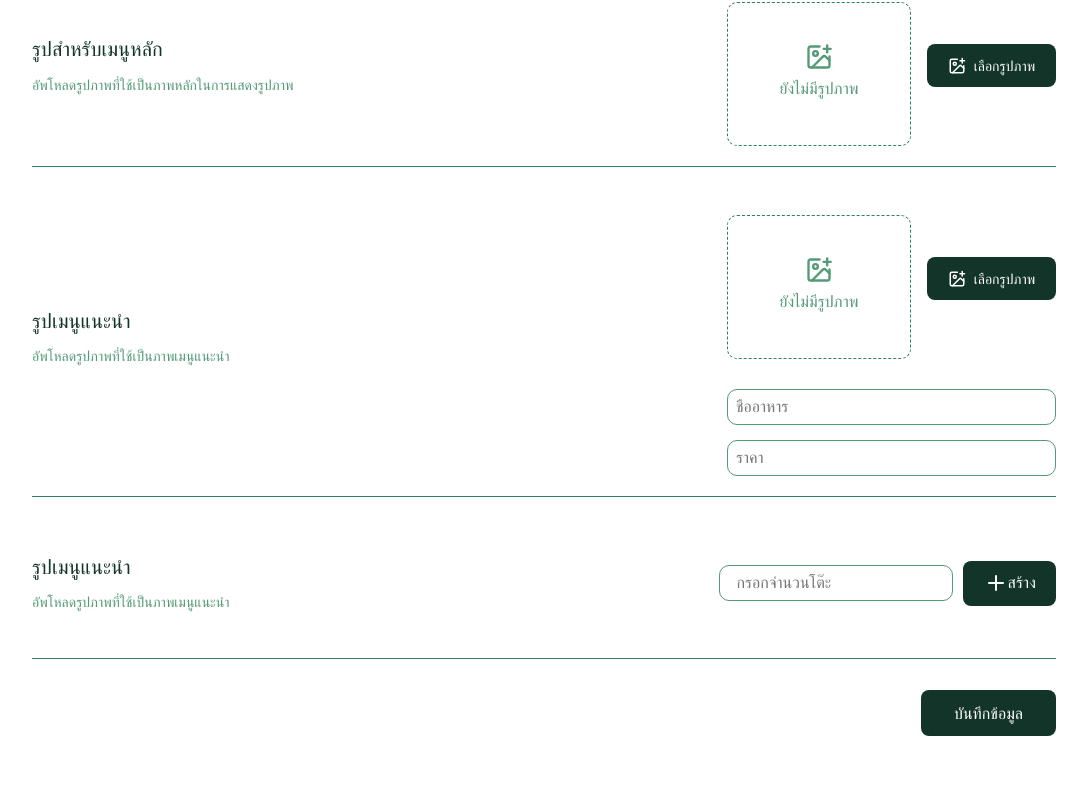
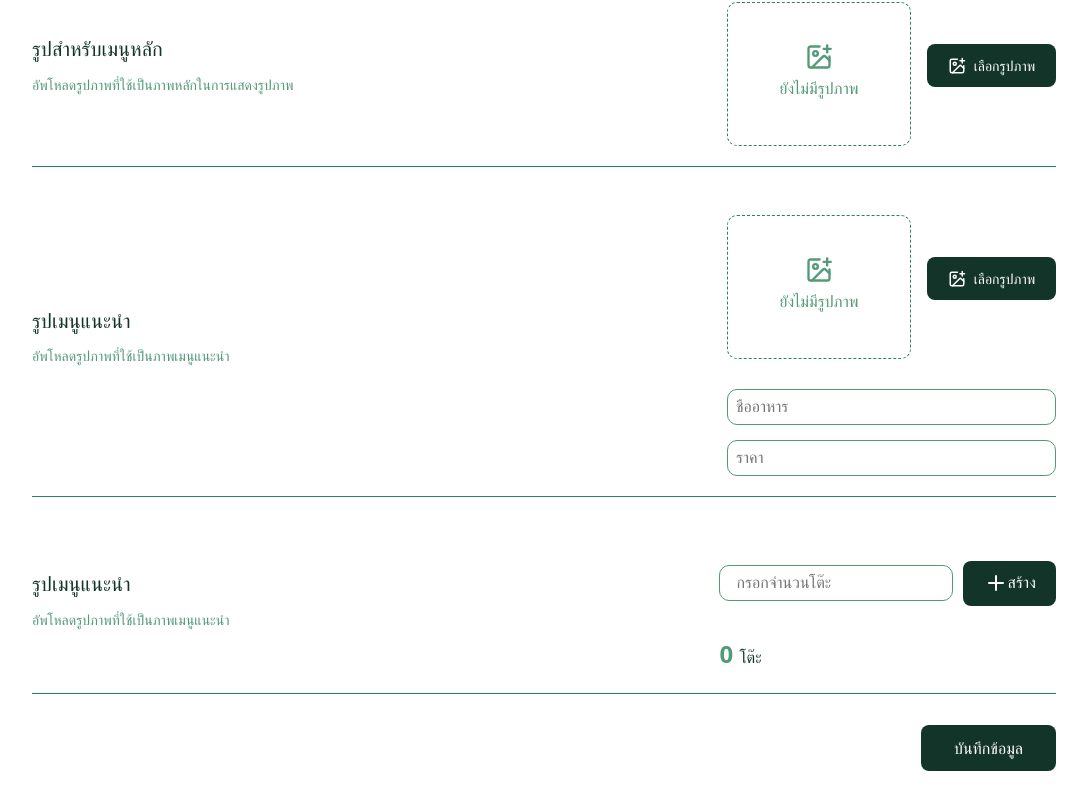
Before and after one commit to SaranKunvijit/foodsed, a React (Vite) app: page /settings in a window 1280 px wide. Shown: the part 455-1265 px from the top of the page, without its empty margins (96-1183 px from the left). Built offline with nearby package versions, Linux system fonts and the light colour scheme.

Commit message:
Update Tables

```diff
--- a/src/pages/Manage/ManagePage/SettingsHome.tsx
+++ b/src/pages/Manage/ManagePage/SettingsHome.tsx
@@ -15,6 +15,7 @@ function SettingsHome() {
       return
     }
     setTableTotal(numbers)
+    localStorage.setItem('itemTotal',String(numbers))
     setInputTables('')
   }
   const handleSubmit = () => {
@@ -60,7 +61,8 @@ function SettingsHome() {
         <h1>รูปเมนูแนะนำ</h1>
           <h2>อัพโหลดรูปภาพที่ใช้เป็นภาพเมนูแนะนำ</h2>
         </div>
-        <div className="inputs-table">
+        <div className="input-all">
+           <div className="inputs-table">
             <input
               type="text"
               value={inputTables}
@@ -71,12 +73,20 @@ function SettingsHome() {
             <button onClick={handleSetTables} >
               <Plus /> สร้าง
             </button>
+
+
         </div>
+           <div className="all-table">
+               <p><span>{tableTotal} </span>โต๊ะ</p>
+            </div>
+        </div>
+
 
         </div>
       <div className="btn-savehome">
         <button onClick={handleSubmit}>บันทึกข้อมูล</button>
       </div>
+
       <div className="btn-table">
           {tables.map((id) => (
             <div key={id} className="table-box">
--- a/src/pages/Manage/ManagePage/SettingsPageCss/SettingsHome.css
+++ b/src/pages/Manage/ManagePage/SettingsPageCss/SettingsHome.css
@@ -194,3 +194,17 @@
   .btn-table .table-box button:active {
     transform: scale(0.95);
   }
+  .input-all {
+    display: flex;
+    flex-direction: column;
+    gap: 0;
+    line-height: 0;
+    margin: 0;
+    padding: 0;
+}
+
+  .input-all span{
+    font-size: 24px;
+    font-weight: 700;
+    color: var(--hover-color);
+  }
--- a/src/pages/Tables/Tables.tsx
+++ b/src/pages/Tables/Tables.tsx
@@ -1,9 +1,19 @@
-import React from 'react'
+import React, { useEffect, useState } from 'react'
 
 function Tables() {
+const [tableTotal, setTableTotal] =useState(0)
+useEffect(() => {
+  const num = localStorage.getItem("tableTotal");
+  if (num) setTableTotal(Number(num));
+}, [])
+const tables = Array.from({ length: tableTotal }, (_, i) => i + 1);
   return (
-    <div    >
-      Hiiiiiiiiiiiii
+    <div className="btn-table">
+      {tables.map((id) => (
+        <button key={id} className="table-id">
+          โต๊ะ {id}
+        </button>
+      ))}
     </div>
   )
 }
```
Also changed, not shown: src/pages/Tables/Tables.css (+29 -0 lines).
